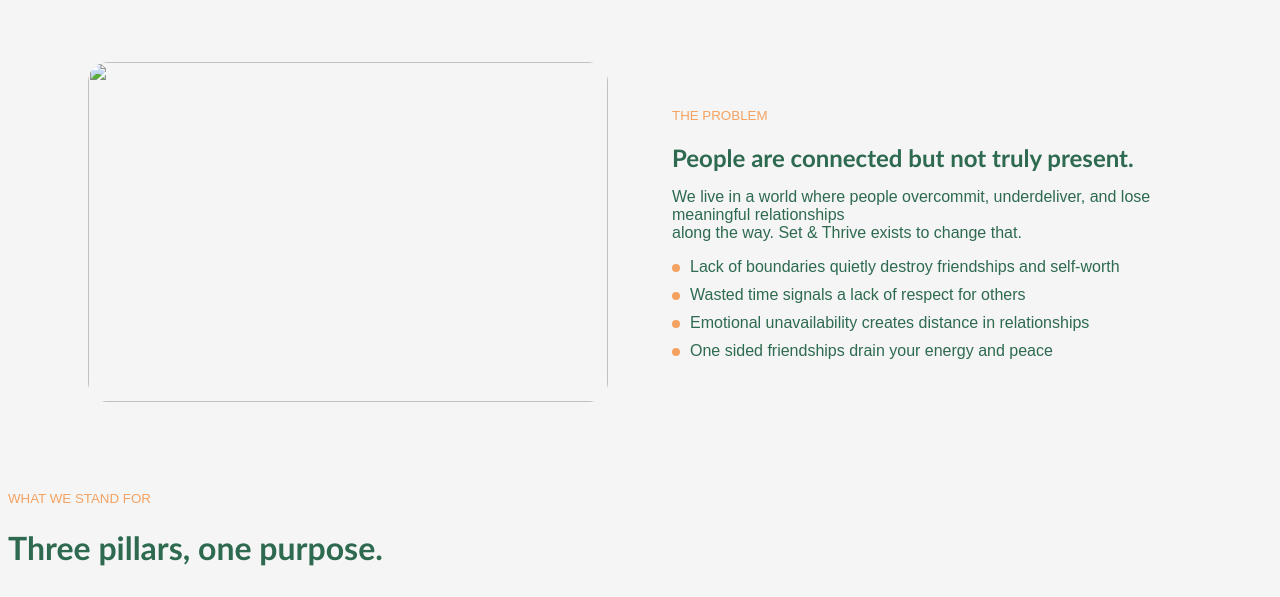
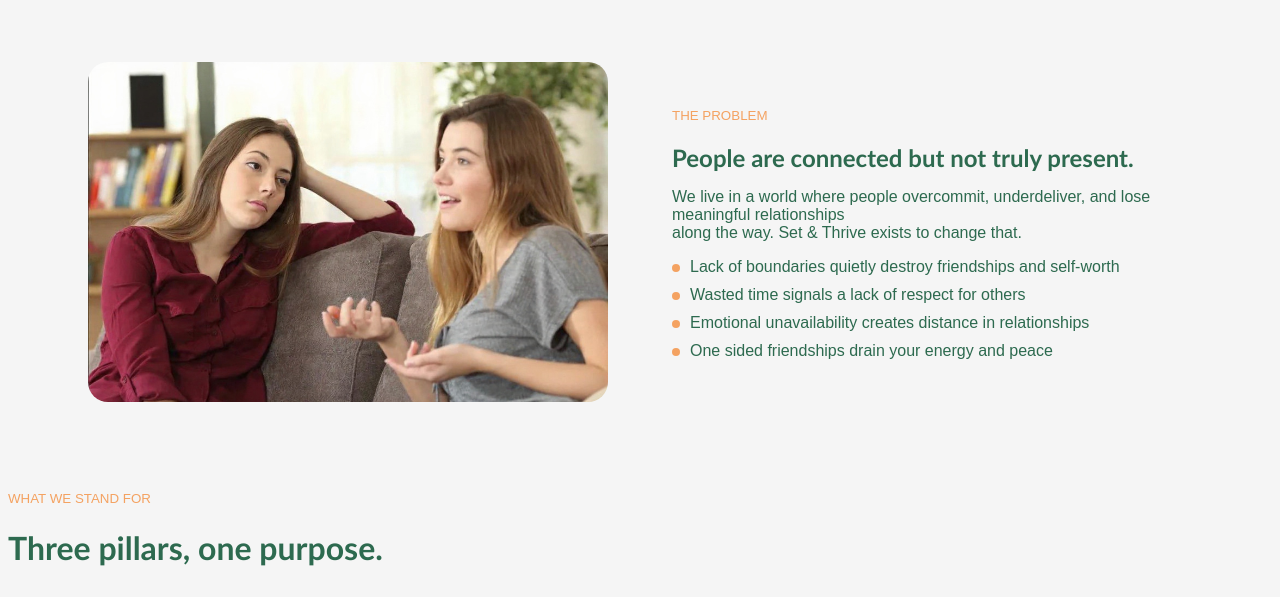
Before and after one commit to Luvo975/Imaginery-NGO, a plain HTML site: page index.html in a window 1280 px wide. Shown: the part 751-1348 px from the top of the page. Drawn offline with Linux system fonts and the light colour scheme.

Commit message:
Update index.html

```diff
--- a/index.html
+++ b/index.html
@@ -71,7 +71,7 @@
     </div>
     <section class="problem">
         <div>
-            <img src="images/one sided friendship.jpeg" style="width: 100%; height: 340px; object-fit: cover; border-radius: 20px;"> <!--I have created an image which describes an example of what the NGO is about.-->
+            <img src="one sided friendship.jpeg" style="width: 100%; height: 340px; object-fit: cover; border-radius: 20px;"> <!--I have created an image which describes an example of what the NGO is about.-->
         </div>
         <div>
             <div class="section-label" style="color:#F4A261; font-size:smaller;">THE PROBLEM</div>
```
